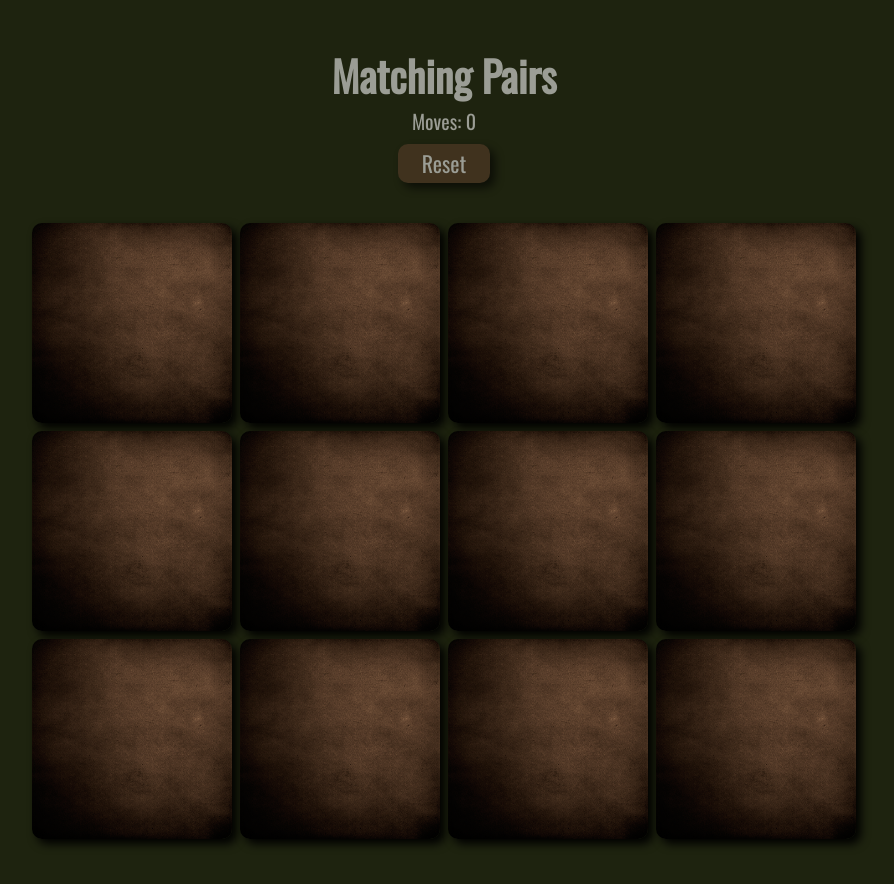
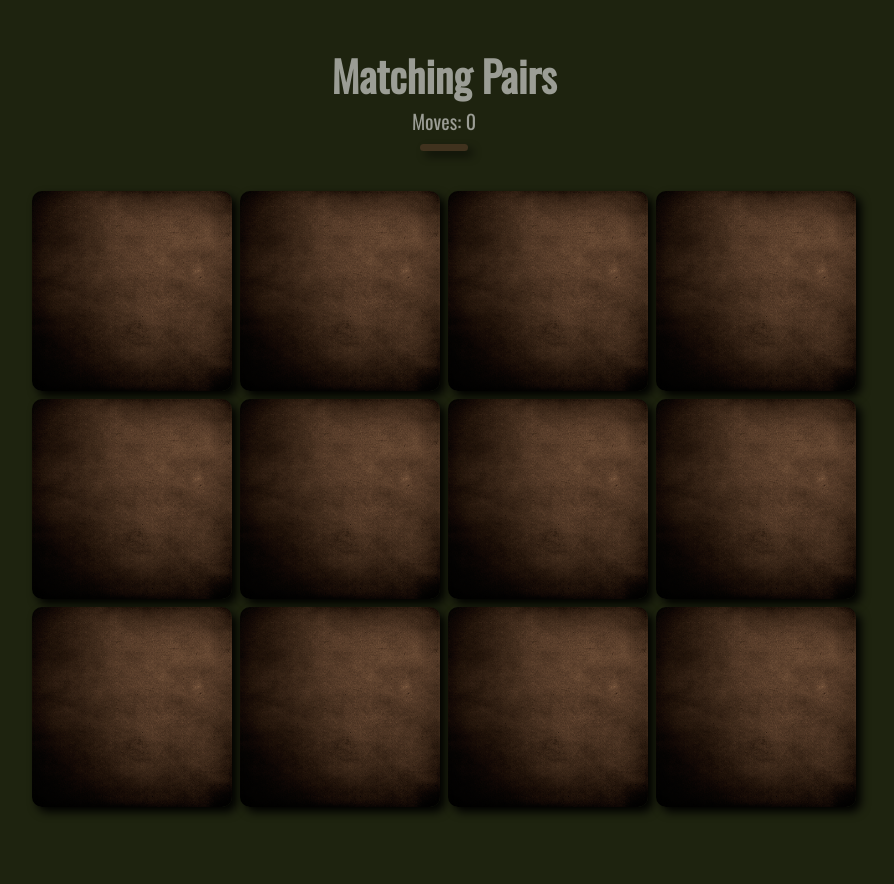
Before and after one commit to gizemnkorkmaz/matching-pairs, a React (Create React App) app: page / in a window 1280 px wide. Shown: the top 884 px of the page, without its empty margins (196-1090 px from the left). After the commit the page ends 855 px from the top, so only its background shows below. Built offline with nearby package versions, Linux system fonts and the light colour scheme.

Commit message:
Add children props

```diff
--- a/src/components/Button/Button.jsx
+++ b/src/components/Button/Button.jsx
@@ -18,8 +18,8 @@ const ButtonStyled = styled.button`
   }
 `;
 
-function Button({ handleClick, buttonName }) {
-  return <ButtonStyled onClick={handleClick}>{buttonName}</ButtonStyled>;
+function Button({ handleClick, children }) {
+  return <ButtonStyled onClick={handleClick}>{children}</ButtonStyled>;
 }
 
 export default Button;
```
